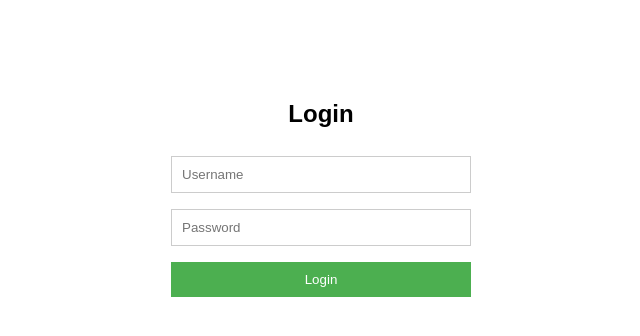
After one commit to j-mcnelis/Cloud-Database-App, a Flask app: template myflaskapp/templates/login.html in a window 1280 px wide. The commit adds this page. Shown: the top 336 px of the page, without its empty margins (319-959 px from the left). Run offline with Flask 3, Linux system fonts and the light colour scheme; the template is opened without the code that fills it, so the values that code supplies are empty; parts of the project's set-up code (start-up, migrations or seed data) failed here and were passed over.

Commit message:
Various edits including login page + logout button

```diff
--- a/myflaskapp/app.py
+++ b/myflaskapp/app.py
@@ -1,4 +1,4 @@
-from flask import Flask, render_template, request
+from flask import Flask, render_template, request, redirect, url_for, session, flash
 import mysql.connector
 import configparser
 
@@ -7,6 +7,7 @@ app = Flask(__name__)
 # MySQL configuration
 config = configparser.ConfigParser()
 config.read('config.ini')
+app.secret_key = config['database']['secret_key']
 
 db = mysql.connector.connect(
     host = config['database']['host'],
@@ -15,8 +16,39 @@ db = mysql.connector.connect(
     database = config['database']['database']
 )
 
+# Landing page (login page)
 @app.route('/')
+def login():
+    # Clear any previous login error
+    session.pop('error', None)
+    return render_template('login.html', error=session.get('error'))
+
+# Login route
+@app.route('/login', methods=['POST'])
+def do_login():
+    username = request.form.get('username')
+    password = request.form.get('password')
+
+    # Since this is a personal cloud database app, there is only one username and
+    # password that will login to the database. This is a simple method to log in
+    if username == config['database']['user'] and password == config['database']['password']:
+        session['logged_in'] = True
+        return redirect(url_for('index'))
+    else:
+        flash('Incorrect Username/Password', 'error')
+        return redirect(url_for('login'))
+
+# Logout route
+@app.route('/logout')
+def logout():
+    session.pop('logged_in', None)
+    return redirect(url_for('login'))
+
+@app.route('/index')
 def index():
+    # Check for user log in
+    if not session.get('logged_in'):
+        return redirect(url_for('login'))
     page = int(request.args.get('page', 1))
     per_page = 50
     offset = (page - 1) * per_page
@@ -24,6 +56,7 @@ def index():
     cursor = db.cursor()
 
     search_query = request.args.get('search', '')
+
     if search_query:
         sql = "SELECT * FROM employees WHERE CONCAT(emp_no, birth_date, first_name, last_name, gender, hire_date) LIKE %s LIMIT %s OFFSET %s"
         cursor.execute(sql, ('%' + search_query + '%', per_page, offset))
@@ -43,4 +76,4 @@ def index():
     return render_template('index.html', data=data, page=page, max_pages=max_pages, pagination=pagination, search=search_query)
 
 if __name__ == '__main__':
-    app.run(debug=True)
+    app.run()
--- a/myflaskapp/templates/index.html
+++ b/myflaskapp/templates/index.html
@@ -22,8 +22,11 @@
     </style>
 </head>
 <body>
+    <div style="text-align: right;">
+        <a href="/logout">Logout</a>
+    </div>
     <h1>Data from MySQL</h1>
-    <form action="/" method="get">
+    <form action="/index" method="get">
         <label for="search">Search:</label>
         <input type="text" id="search" name="search" value="{{ search }}">
         <button type="submit">Search</button>
--- /dev/null
+++ b/myflaskapp/templates/login.html
@@ -0,0 +1,62 @@
+<!-- login.html -->
+<!DOCTYPE html>
+<html lang="en">
+<head>
+    <meta charset="UTF-8">
+    <meta name="viewport" content="width=device-width, initial-scale=1.0">
+    <title>Login</title>
+    <style>
+        body {
+            font-family: Arial, sans-serif;
+        }
+
+        .login-container {
+            max-width: 300px;
+            margin: auto;
+            margin-top: 100px;
+            text-align: center;
+        }
+
+        input {
+            width: 100%;
+            padding: 10px;
+            margin: 8px 0;
+            display: inline-block;
+            border: 1px solid #ccc;
+            box-sizing: border-box;
+        }
+
+        button {
+            background-color: #4CAF50;
+            color: white;
+            padding: 10px 15px;
+            margin: 8px 0;
+            border: none;
+            cursor: pointer;
+            width: 100%;
+        }
+
+        button:hover {
+            opacity: 0.8;
+        }
+
+        .error-text {
+            color: red;
+            margin-top: 10px;
+        }
+    </style>
+</head>
+<body>
+    <div class="login-container">
+        <h2>Login</h2>
+        {% if error %}
+            <p class="error-text">{{ error }}</p>
+        {% endif %}
+        <form action="/login" method="post">
+            <input type="text" name="username" placeholder="Username" required>
+            <input type="password" name="password" placeholder="Password" required>
+            <button type="submit">Login</button>
+        </form>
+    </div>
+</body>
+</html>
```
